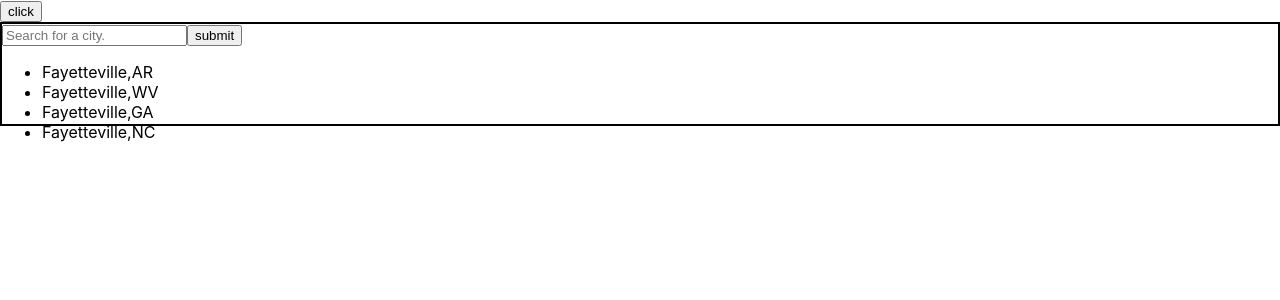
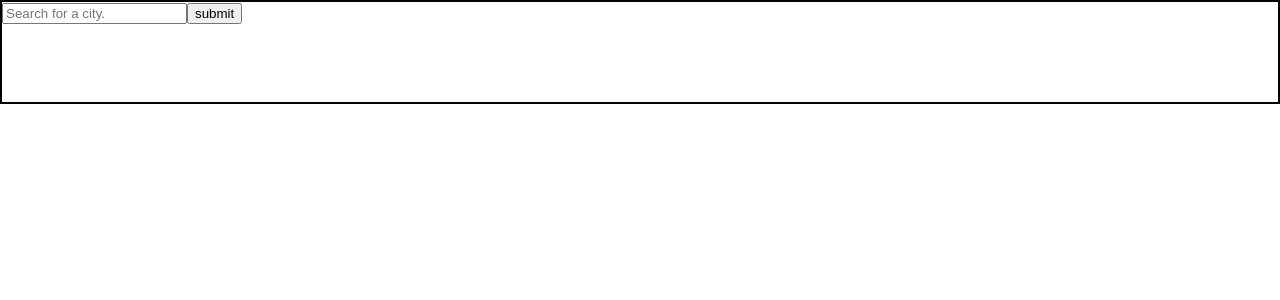
Before and after one commit to aaronlmjohnson/Weather-App, a React (Create React App) app: page / in a window 1280 px wide. Shown: the top 300 px of the page. Built offline with nearby package versions, Linux system fonts and the light colour scheme.

Commit message:
feat: Search bar retrieves locations on input

```diff
--- a/src/App.js
+++ b/src/App.js
@@ -8,13 +8,12 @@ function App() {
   const { locationData, loadLocationData } = useLoadLocationAPI();
 
   const handleChange = (e)=>{
-    console.log(e.target.value);
+    loadLocationData(e.target.value); //TODO: fix this lolololol
   }
 
   return (
     <div className="App">
-      <button onClick={(e)=> loadLocationData("Fayetteville, US")}>click</button>
-      <Navbar locations={["Fayetteville,AR", "Fayetteville,WV", "Fayetteville,GA", "Fayetteville,NC"]}/>
+      <Navbar locations={locationData} handleChange={handleChange}/>
     </div>
   );
 }
--- a/src/components/DropDownMenu.js
+++ b/src/components/DropDownMenu.js
@@ -2,9 +2,10 @@ import "./DropDownMenu.css";
 
 const DropDownMenu = (props)=>{
     const { locations } = props;
+    console.log(locations);
     return (
         <ul className="drop-down-menu">
-            {locations.map((location)=> <li>{location}</li>)}
+            {locations && locations.map((location)=> <li>{`${location.name}, ${location.state || ''}, ${location.country}`}</li>)}
         </ul>
     );
 }
--- a/src/components/Navbar.js
+++ b/src/components/Navbar.js
@@ -2,10 +2,10 @@ import SearchForm from "./SearchForm";
 import "./Navbar.css";
 
 const Navbar = (props)=>{
-    const { locations } = props;
+    const { locations, handleChange} = props;
     return (
         <nav id="navbar">
-            <SearchForm locations={locations}/>
+            <SearchForm locations={locations} handleChange = {handleChange}/>
         </nav>
     );
 }
--- a/src/components/SearchForm.js
+++ b/src/components/SearchForm.js
@@ -2,10 +2,10 @@ import DropDownMenu from "./DropDownMenu";
 import "./Navbar.css";
 
 const SearchForm = (props)=>{
-    const { locations } = props;
+    const { locations, handleChange } = props;
     return (
         <form id="location-search-form">
-            <input type="text" placeholder="Search for a city." />
+            <input type="text" placeholder="Search for a city."  onInput = {(e)=> handleChange(e)}/>
             <input type="submit" value="submit" />
             <DropDownMenu locations = {locations} />
         </form>
```
